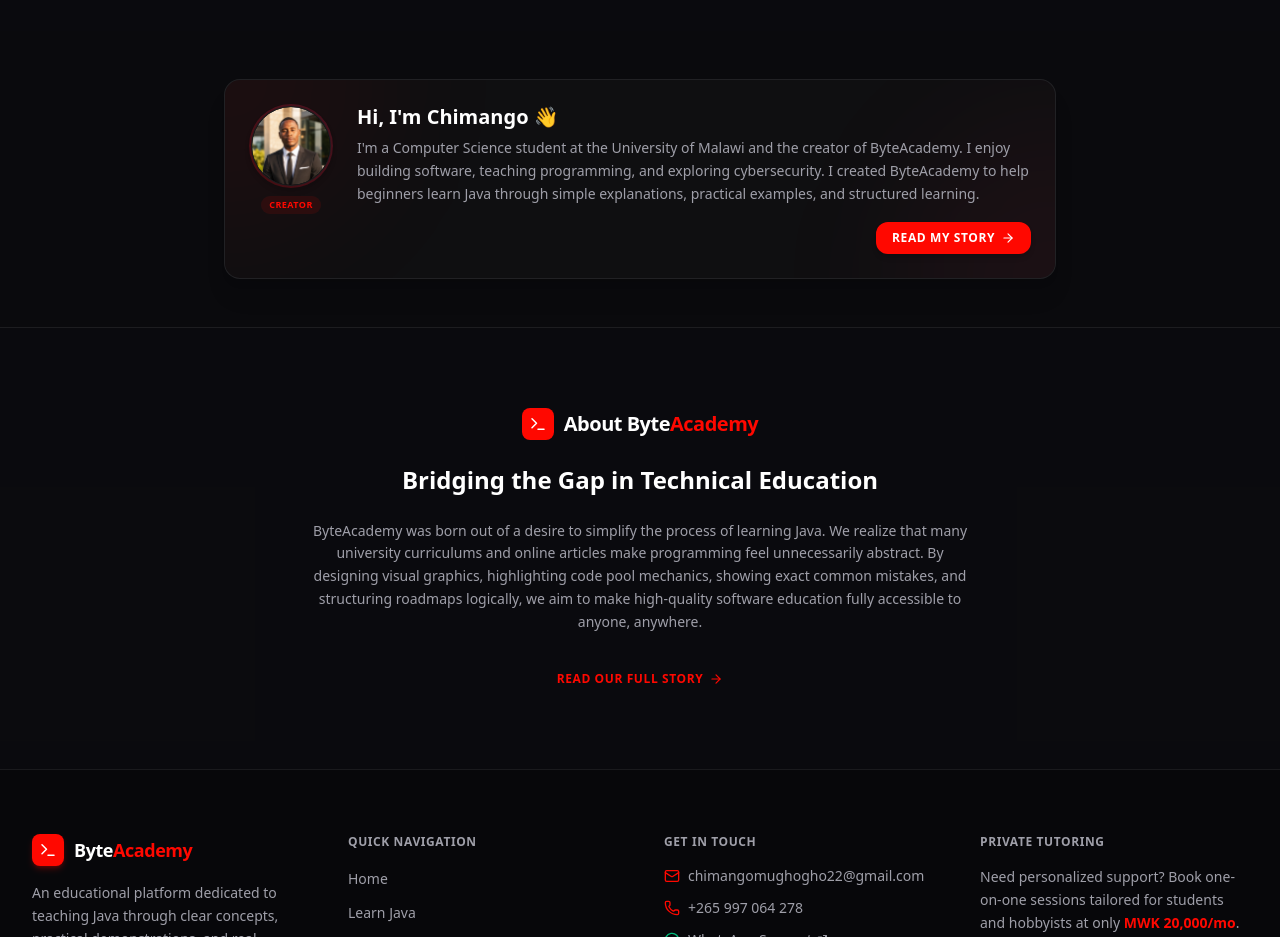
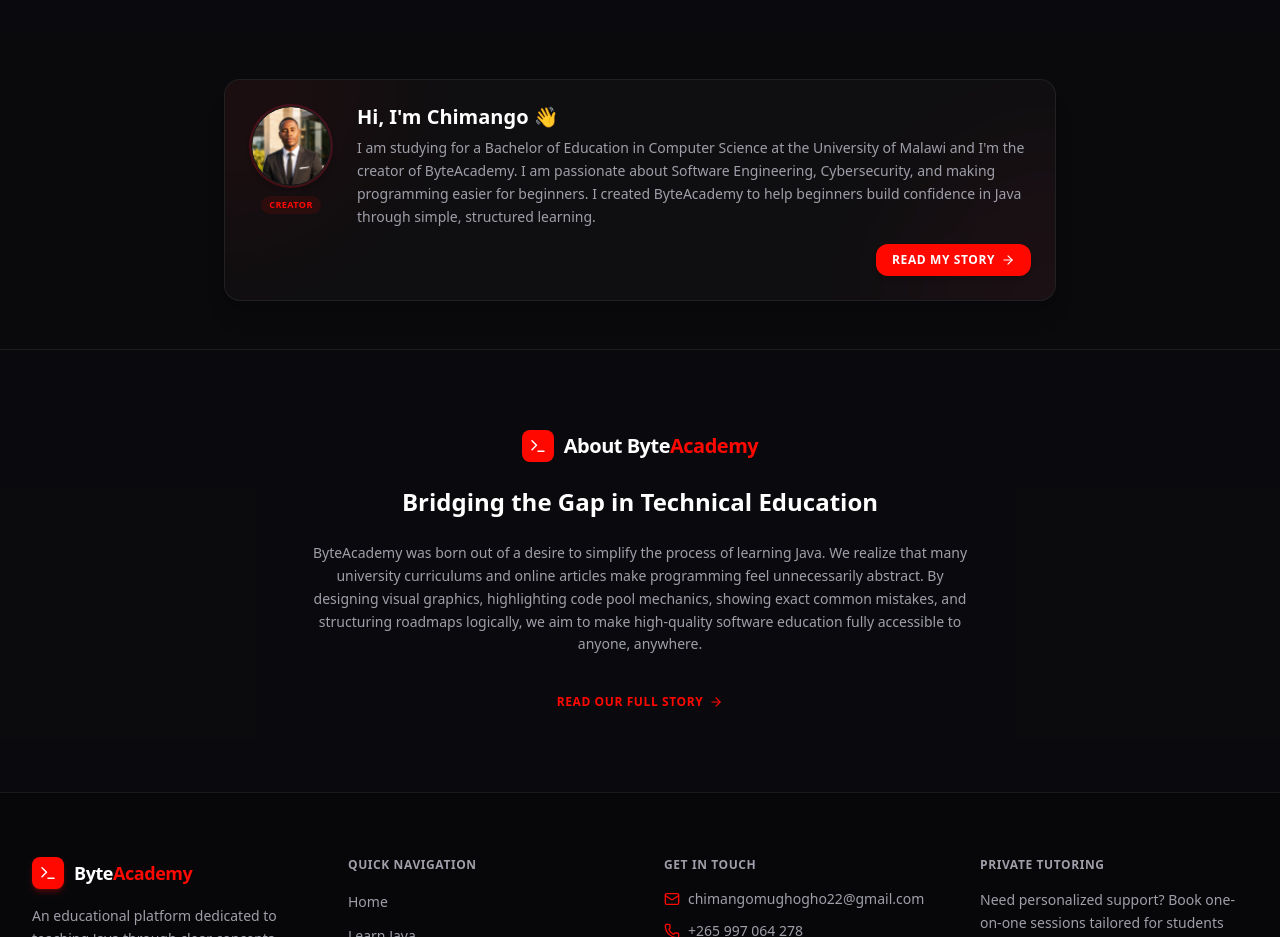
Before and after one commit to ComWiz14/ByteAcademy, a React (Vite) app: page / in a window 1280 px wide. Shown: the part 6880-7817 px from the top of the page. Built offline with nearby package versions, Linux system fonts and the light colour scheme; no server answers.

Commit message:
refactor: update personal details and location info
Update professional biography, contact information, and tutoring session locations to reflect current residence in Lilongwe and academic life in Zomba.

```diff
--- a/api/chat.js
+++ b/api/chat.js
@@ -595,7 +595,7 @@ var pageInfo = {
       "Official Form: Submits inquiries directly to the creator's inbox using EmailJS integration or automated FormSubmit routing.",
       "Official Email: direct channel via chimangomughogho22@gmail.com",
       "Official Phone & WhatsApp Hotline: Direct communication link with the tutor.",
-      "Physical Address: Chikwawa Road, Blantyre, Malawi."
+      "Physical Address: Area 49, Lilongwe, Malawi (Academic year: University of Malawi, Zomba, Malawi)."
     ],
     workingHours: "Monday through Saturday (8:00 AM to 6:00 PM Central African Time - CAT)."
   }
@@ -606,18 +606,20 @@ var creatorInfo = {
   name: "Chimango Mughogho",
   role: "Creator of ByteAcademy",
   education: {
-    program: "Currently studying Bachelor of Education in Computer Science",
+    program: "Bachelor of Education in Computer Science",
     institution: "University of Malawi",
     campus: "Chancellor College",
     location: "Zomba"
   },
-  currentResidence: "Lilongwe",
+  homeLocation: "Area 49, Lilongwe, Malawi",
+  academicYearLocation: "Zomba, Malawi (University of Malawi)",
+  currentResidence: "Area 49, Lilongwe, Malawi (Zomba during academic year)",
   interests: [
-    "Software development",
-    "Building useful technology",
-    "Exploring cybersecurity"
+    "Software Engineering",
+    "Cybersecurity",
+    "Beginner programming education"
   ],
-  bio: "Chimango Mughogho is the creator of ByteAcademy. He combines educational pedagogical theory with technical computer science training. He is highly passionate about software development, secure application designs, and exploring cybersecurity. He created ByteAcademy to provide a structured, beginner-friendly platform that turns complex computer science concepts into simple, visual, and logical milestones.",
+  bio: "ByteAcademy was created by Chimango Mughogho. He lives in Area 49, Lilongwe, Malawi. During the academic year, he spends most of his time in Zomba, where he studies Bachelor of Education in Computer Science at the University of Malawi and also conducts one-on-one Java tutoring sessions. He is passionate about Software Engineering, Cybersecurity, and making programming easier for beginners.",
   personalMessage: "Programming is not about memorizing code. It is about understanding how things work, solving problems, and improving through practice."
 };
 
@@ -655,7 +657,7 @@ var featureInfo = {
   },
   tutoringMentorship: {
     name: "Premium Monthly Mentorship Program",
-    description: "A highly personalized 1-on-1 coaching program designed to accelerate learning, assist in school assignments, and prepare for academic or professional programming exams. Offers face-to-face sessions in Blantyre, Malawi, or Zoom/Google Meet sessions worldwide, plus direct WhatsApp tutor hotline."
+    description: "A highly personalized 1-on-1 coaching program designed to accelerate learning, assist in school assignments, and prepare for academic or professional programming exams. Offers face-to-face sessions in Zomba, Malawi (at the University of Malawi), or Zoom/Google Meet sessions worldwide, plus direct WhatsApp tutor hotline."
   },
   learningResources: {
     name: "Curated Setup Downloads & Syntax Sheets",
@@ -718,7 +720,7 @@ var KNOWLEDGE_BASE = {
   mentorship: {
     title: featureInfo.tutoringMentorship.name,
     description: featureInfo.tutoringMentorship.description,
-    delivery: "Available as either face-to-face sessions in Blantyre, Malawi, or interactive online sessions worldwide.",
+    delivery: "Available as either face-to-face sessions in Zomba, Malawi (at the University of Malawi), or interactive online sessions worldwide.",
     features: [
       "Personalized 1-on-1 Tutoring with tutor Chimango Mughogho.",
       "Assignment Support: In-depth guidance explaining concepts rather than just providing copy-paste solutions.",
--- a/src/pages/About.tsx
+++ b/src/pages/About.tsx
@@ -183,16 +183,16 @@ if (problemExists) {
                 </h4>
                 <div className="space-y-4 text-sm text-zinc-400 leading-relaxed">
                   <p>
-                    I am currently pursuing a <span className="text-white font-semibold">Bachelor of Education in Computer Science at the University of Malawi</span>.
+                    I am currently pursuing a <span className="text-white font-semibold">Bachelor of Education in Computer Science at the University of Malawi</span>. I am highly passionate about Software Engineering, Cybersecurity, and making programming easier for beginners.
                   </p>
                   <p>
-                    Although my degree combines education and computer science, my long-term goal is to build secure software systems and pursue a career in <span className="text-white font-semibold">Software Engineering and Cybersecurity</span>.
+                    I currently live in <span className="text-white font-semibold">Area 49, Lilongwe, Malawi</span>. During the academic year, I spend most of my time at the University of Malawi in <span className="text-white font-semibold">Zomba</span>, where I study and also conduct one-on-one Java tutoring sessions.
                   </p>
                   <p>
-                    I enjoy teaching programming because simplifying difficult concepts helps both my students and myself grow as developers.
+                    I enjoy teaching Java through simple explanations, practical examples, and structured learning, as simplifying complex concepts helps both my students and myself grow as developers.
                   </p>
                   <p>
-                    <span className="text-[#FF0800] font-semibold">ByteAcademy</span> was created to make learning Java easier through structured lessons, practical examples, worked code examples, projects, exercises, and AI-assisted learning.
+                    I created <span className="text-[#FF0800] font-semibold">ByteAcademy</span> to help beginners build confidence in Java programming through highly visual, beginner-friendly, and structured pathways.
                   </p>
                 </div>
               </motion.div>
--- a/src/pages/Home.tsx
+++ b/src/pages/Home.tsx
@@ -788,7 +788,7 @@ public class LoopDemonstration {
                   Hi, I'm Chimango 👋
                 </h3>
                 <p className="text-xs sm:text-sm text-zinc-400 leading-relaxed font-medium">
-                  I'm a Computer Science student at the University of Malawi and the creator of ByteAcademy. I enjoy building software, teaching programming, and exploring cybersecurity. I created ByteAcademy to help beginners learn Java through simple explanations, practical examples, and structured learning.
+                  I am studying for a Bachelor of Education in Computer Science at the University of Malawi and I'm the creator of ByteAcademy. I am passionate about Software Engineering, Cybersecurity, and making programming easier for beginners. I created ByteAcademy to help beginners build confidence in Java through simple, structured learning.
                 </p>
                 <div className="mt-3 sm:mt-4 flex justify-end">
                   <Link
--- a/src/services/byteAcademyKnowledge.ts
+++ b/src/services/byteAcademyKnowledge.ts
@@ -40,7 +40,7 @@ export const KNOWLEDGE_BASE = {
   mentorship: {
     title: featureInfo.tutoringMentorship.name,
     description: featureInfo.tutoringMentorship.description,
-    delivery: "Available as either face-to-face sessions in Blantyre, Malawi, or interactive online sessions worldwide.",
+    delivery: "Available as either face-to-face sessions in Zomba, Malawi (at the University of Malawi), or interactive online sessions worldwide.",
     features: [
       "Personalized 1-on-1 Tutoring with tutor Chimango Mughogho.",
       "Assignment Support: In-depth guidance explaining concepts rather than just providing copy-paste solutions.",
--- a/src/services/knowledge/creatorInfo.ts
+++ b/src/services/knowledge/creatorInfo.ts
@@ -5,6 +5,8 @@ export const creatorInfo = {
     program: "Pursuing a Bachelor of Education in Computer Science",
     institution: "University of Malawi"
   },
+  homeLocation: "Area 49, Lilongwe, Malawi",
+  academicYearLocation: "Zomba, Malawi (University of Malawi)",
   programmingLanguages: [
     "Java",
     "C++"
@@ -17,7 +19,7 @@ export const creatorInfo = {
     "Educational Technology",
     "Problem Solving"
   ],
-  bio: "Chimango Mughogho is currently pursuing a Bachelor of Education in Computer Science at the University of Malawi. Although his degree combines education and computer science, his long-term goal is to build secure software systems and pursue a career in Software Engineering and Cybersecurity. He enjoys teaching programming because simplifying difficult concepts helps both his students and himself grow as developers. ByteAcademy was created to make learning Java easier through structured lessons, practical examples, worked code examples, projects, exercises, and AI-assisted learning.",
+  bio: "Chimango Mughogho is studying Bachelor of Education in Computer Science at the University of Malawi. He currently lives in Area 49, Lilongwe, Malawi, but spends most of the academic year in Zomba, studying and conducting one-on-one Java tutoring sessions. He is passionate about Software Engineering, Cybersecurity, and making programming easier for beginners. He enjoys teaching Java through simple explanations, practical examples, and structured learning. He created ByteAcademy to help beginners build confidence in Java programming.",
   teachingPhilosophy: {
     title: "Teaching Philosophy",
     description: "Simple explanations. Practical examples. Structured learning. Helping beginners build confidence one concept at a time."
--- a/src/services/knowledge/featureInfo.ts
+++ b/src/services/knowledge/featureInfo.ts
@@ -31,7 +31,7 @@ export const featureInfo = {
   },
   tutoringMentorship: {
     name: "Premium Monthly Mentorship Program",
-    description: "A highly personalized 1-on-1 coaching program designed to accelerate learning, assist in school assignments, and prepare for academic or professional programming exams. Offers face-to-face sessions in Blantyre, Malawi, or Zoom/Google Meet sessions worldwide, plus direct WhatsApp tutor hotline."
+    description: "A highly personalized 1-on-1 coaching program designed to accelerate learning, assist in school assignments, and prepare for academic or professional programming exams. Offers face-to-face sessions in Zomba, Malawi (at the University of Malawi), or Zoom/Google Meet sessions worldwide, plus direct WhatsApp tutor hotline."
   },
   learningResources: {
     name: "Curated Setup Downloads & Syntax Sheets",
--- a/src/services/knowledge/pageInfo.ts
+++ b/src/services/knowledge/pageInfo.ts
@@ -92,7 +92,7 @@ export const pageInfo = {
       "Official Form: Submits inquiries directly to the creator's inbox.",
       "Official Email: direct channel via chimangomughogho22@gmail.com",
       "Official Phone & WhatsApp Hotline: Direct communication link with the tutor.",
-      "Physical Address: Chikwawa Road, Blantyre, Malawi."
+      "Physical Address: Area 49, Lilongwe, Malawi (Academic year: University of Malawi, Zomba, Malawi)."
     ],
     workingHours: "Monday through Saturday (8:00 AM to 6:00 PM Central African Time - CAT)."
   }
```
